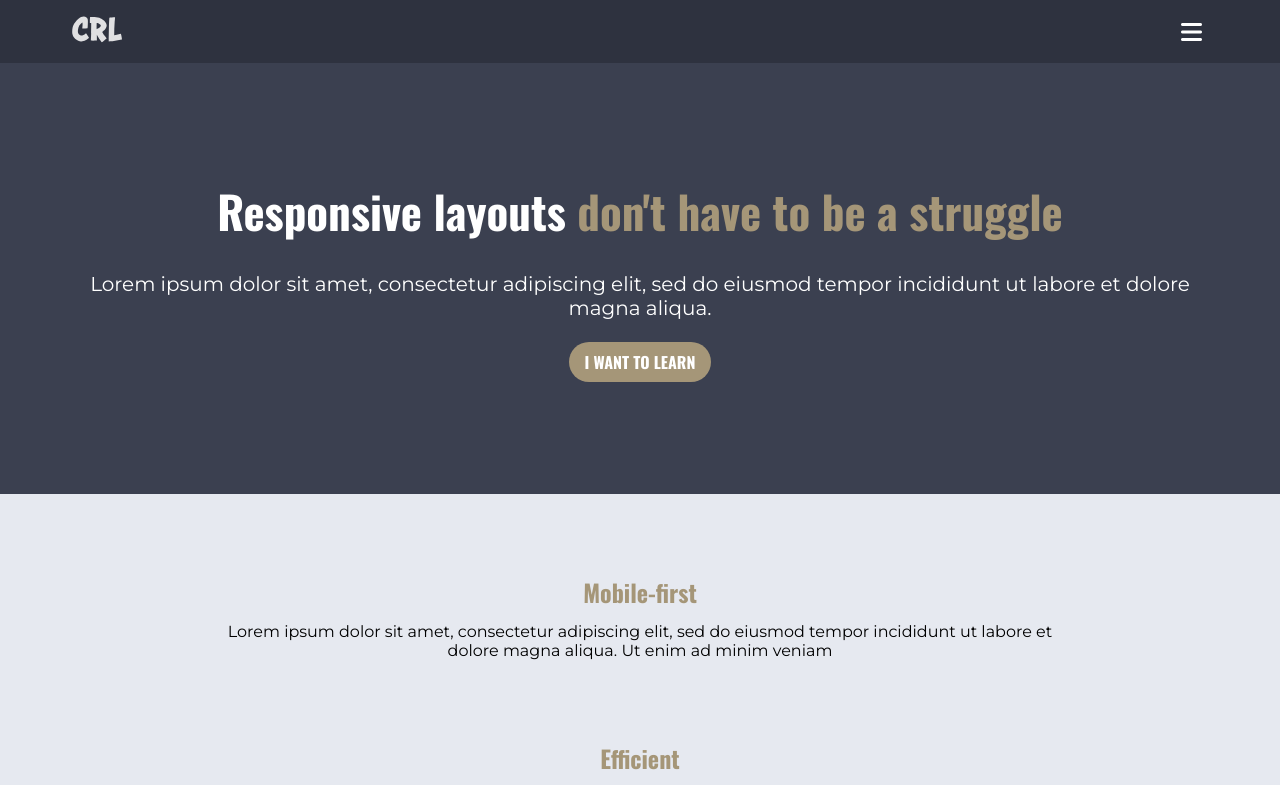
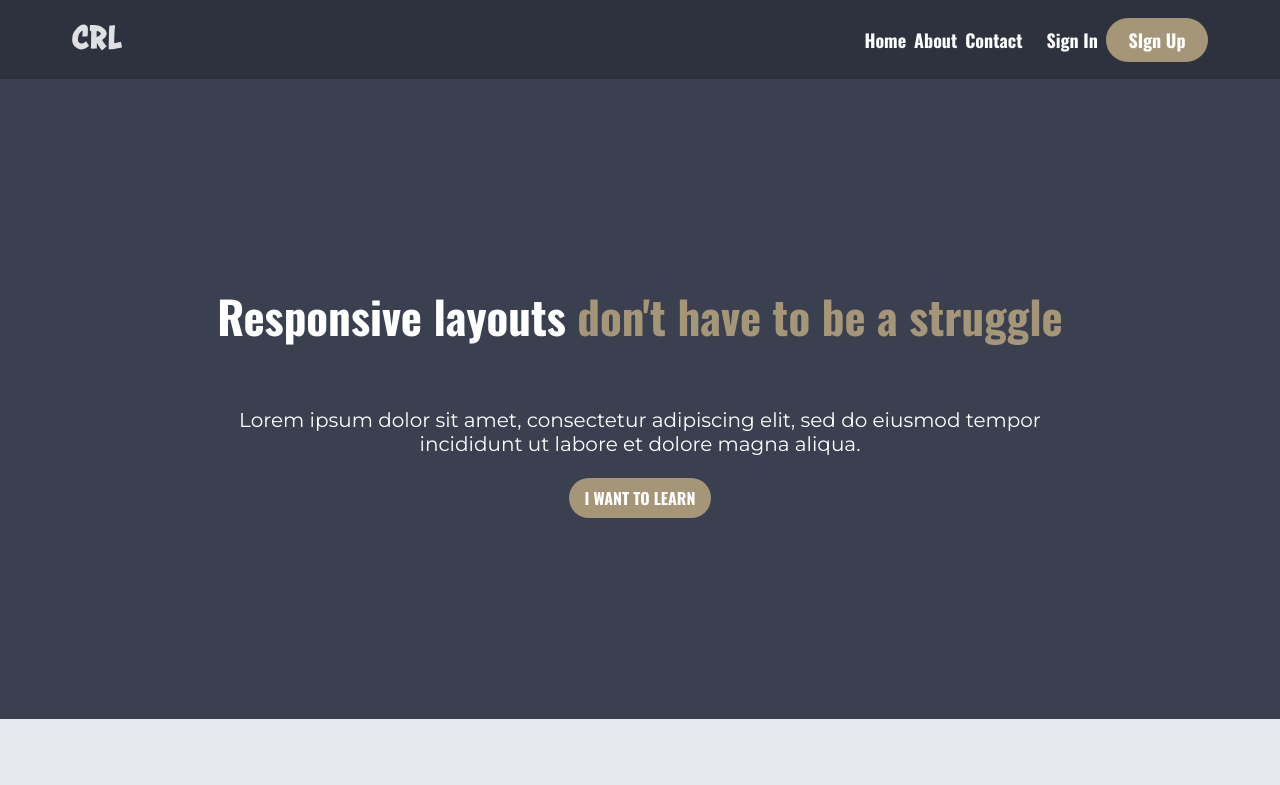
Before and after one commit to marudever/crl-final-project, a plain HTML site: page index.html in a window 1280 px wide. Shown: the top 785 px of the page. Drawn offline with nearby package versions, Linux system fonts and the light colour scheme.

Commit message:
Adding media query for min-width: 700px

```diff
--- a/index.html
+++ b/index.html
@@ -205,7 +205,7 @@
                         </div>
                     </div>
                 </div>
-                <p>
+                <p class="author">
                     Code with &hearts; by Marudever
                     <br> Part of CRL Course by Kevin Powell
                 </p>
--- a/style.css
+++ b/style.css
@@ -24,6 +24,7 @@ ul {
 }
 img {
     width: 100%;
+    height: 100%;
 }
 
 .container {
@@ -128,9 +129,12 @@ header {
 }
 
 .hero-wrap {
-    padding: 7.5em 0;
+    /* padding: 7.5em 0; */
+    margin: 0 auto;
+    height: calc(100vh - 10em);
     display: flex;
     justify-content: space-between;
+    align-content: center;
     align-items: center;
     flex-wrap: wrap;
     text-align: center;
@@ -279,7 +283,7 @@ footer {
     margin-bottom: 1em;
     font-size: min(max(1.5rem), 1.875rem);
 }
-.footer-wrap p {
+.footer-wrap .author {
     /* margin-top: 1.5em; */
     font-family: 'Montserrat', sans-serif;
     font-size: .75rem;
@@ -302,3 +306,82 @@ footer {
     font-family: 'Montserrat', sans-serif;
     font-size: 1rem;
 }
+
+/* MEDIA QUERY */
+@media (min-width:700px) {
+
+    /* NAVIGATION */
+    .nav-wrap {
+        padding: 1.5em 0;
+    }
+
+    .nav-logo {
+        order: 1;
+    }
+
+    .nav-logo,
+    .nav-toogle-wrap {
+        flex-basis: 0;
+    }
+
+    .nav-toggle-wrap {
+        display: none;
+        visibility: hidden;
+        order: 3;
+    }
+
+    .nav-list {
+        visibility: visible;
+        position: relative;
+        order: 2;
+        flex-basis: auto;
+        height: auto;
+        padding: 0;
+        gap: 1.5em;
+        flex-direction: row;
+    }
+
+    .nav-items ul {
+        display: flex;
+        justify-content: center;
+        align-items: center;
+        gap: .5em;
+    }
+    .nav-items ul li {
+        margin: 0;
+    }
+
+    .nav-items__two ul li:nth-child(1) {
+        margin: 0;
+        padding: 0;
+    }
+    .nav-items__two ul .btn-accent  {
+        margin: 0;
+    }
+
+    /* HERO */
+    .hero-wrap{
+        width: 75%;
+        gap: 4em;
+    }
+
+    /* SECTION TWO */
+    .section-two-col {
+        width: 75%;
+    }
+
+    /* SECTION THREE */
+    .section-three__one img {
+        height: 20em;
+        object-fit: cover;
+        background-position: center center;
+    }
+
+    /* .section-three-card {
+        flex-direction: row;
+    } */
+    .section-three-card__items p {
+        width: 50%;
+        margin: 1em auto 0 auto;
+    }
+}
```
Also changed, not shown: 1 other file.
